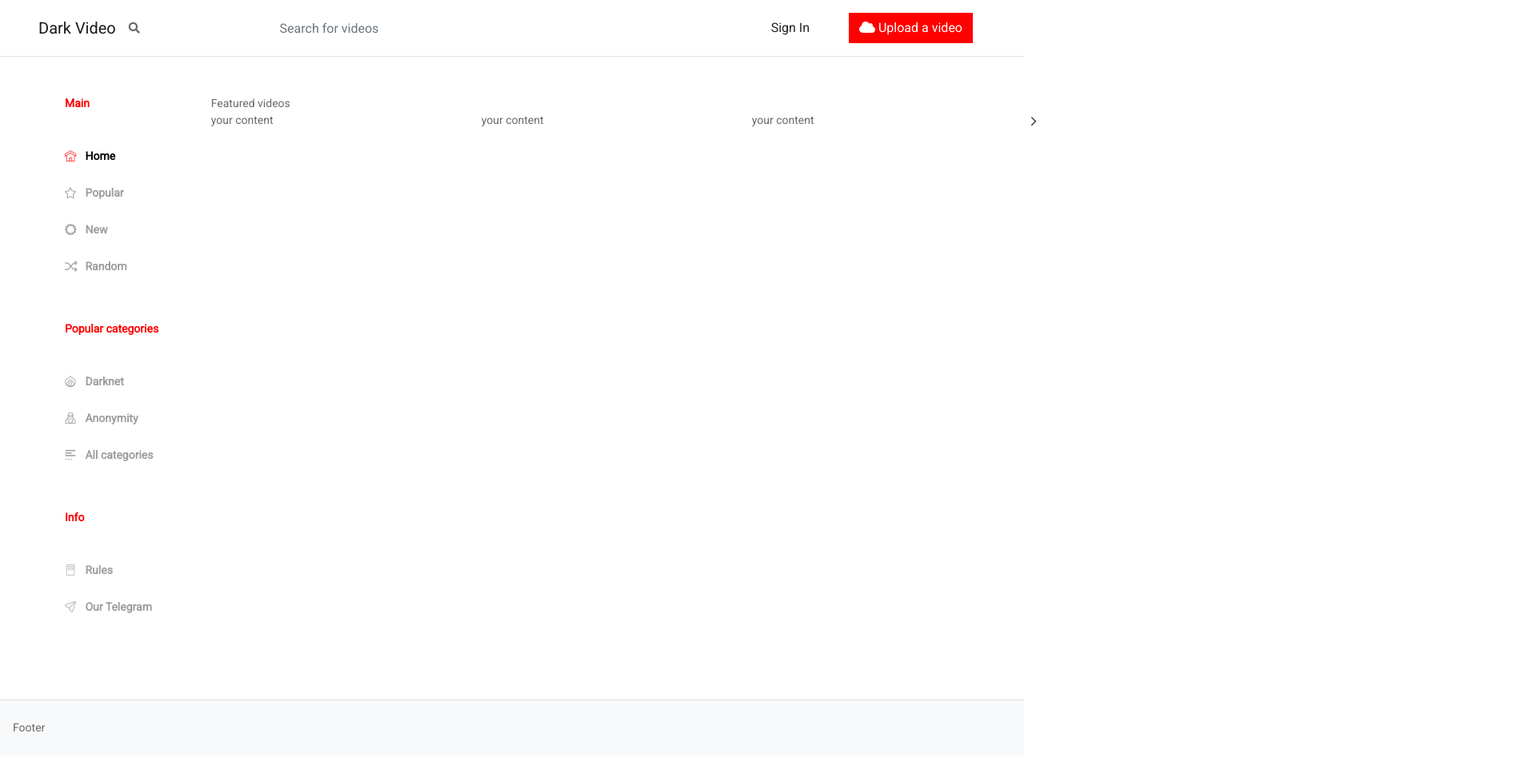
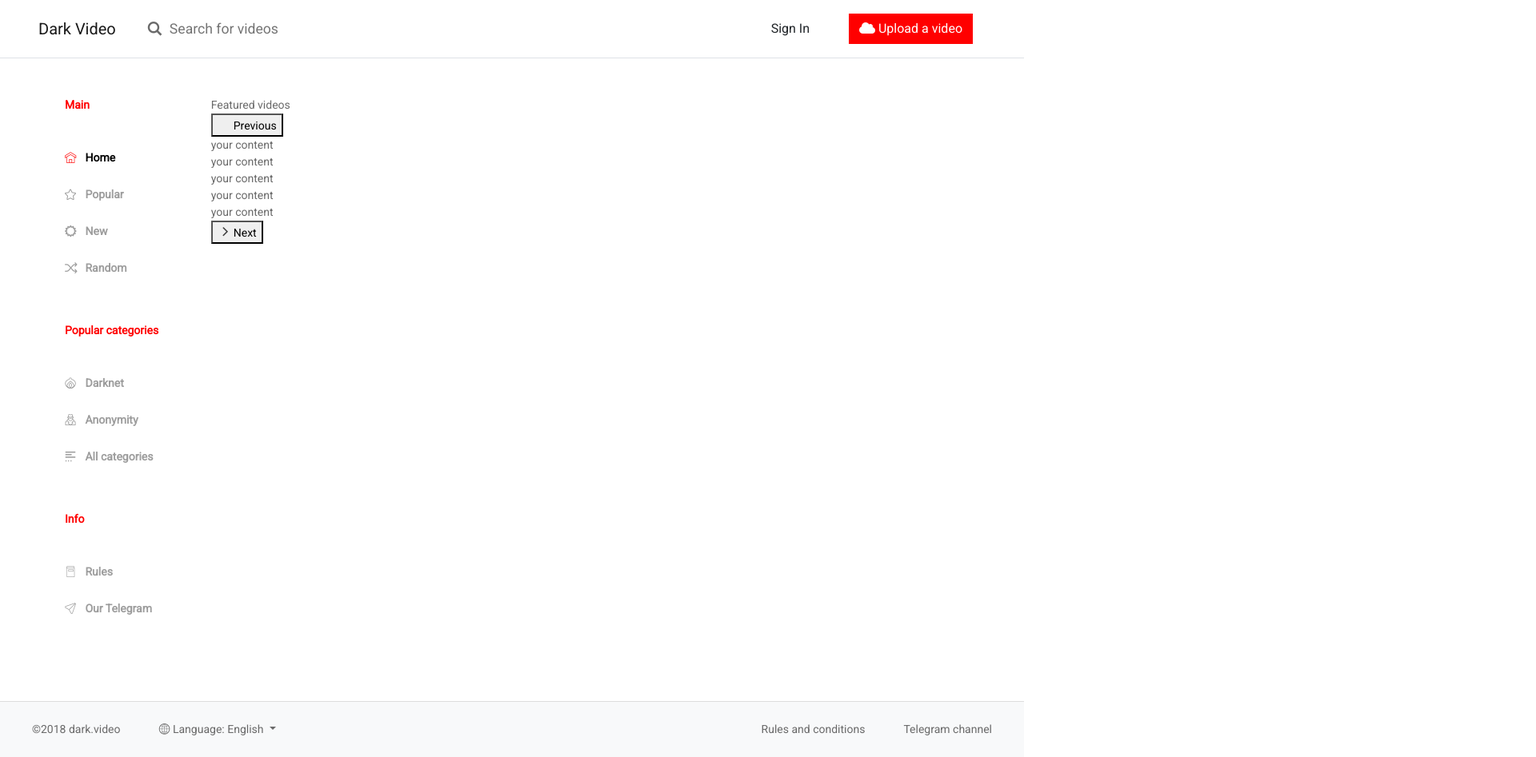
Before and after one commit to qkudev/vh-verstka, a website built with webpack: page src/index.html in a window 1280 px wide. Shown: the top 947 px of the page at 80% size, 1920 px wide, since content can reach past the window. Built offline with nearby package versions, Linux system fonts and the light colour scheme; files whose address does not match are found by name.

Commit message:
footer ended, header fixes

```diff
--- a/src/index.html
+++ b/src/index.html
@@ -3,31 +3,40 @@
   <head>
     <!-- Required meta tags -->
     <meta charset="utf-8">
+    <!-- Responsive display tag -->
     <meta name="viewport" content="width=device-width, initial-scale=1, shrink-to-fit=no">
 
+    <!-- Font Awesome CDN -->
     <link rel="stylesheet" href="https://use.fontawesome.com/releases/v5.7.2/css/all.css" integrity="sha384-fnmOCqbTlWIlj8LyTjo7mOUStjsKC4pOpQbqyi7RrhN7udi9RwhKkMHpvLbHG9Sr" crossorigin="anonymous">
+    <!-- Roboto fonts CDN -->
     <link href="https://fonts.googleapis.com/css?family=Roboto" rel="stylesheet">
   </head>
   <body>
 
     <!--Navigation start-->
-    <nav class="navbar navbar-expand-md navbar-light bg-white px-2 px-md-3 px-xl-5">
-      <a class="navbar-brand" href="#">
+    <nav class="navbar navbar-expand-md navbar-light bg-white px-3 px-xl-5">
+      <a class="navbar-brand my-2" href="#">
         Dark Video
       </a>
 
-      <!--Navbar collapsible-->
+      <!--Navbar collapsible start-->
       <div class="collapse navbar-collapse" id="navbarSupportedContent">
 
-        <i class="fas fa-search mr-1"></i>
-        <div class="container w-auto pr-0">
-          <form class="form-inline">
-            <input id="search" class="form-control mr-sm-2 w-100" type="search" placeholder="Search for videos"
-                   aria-label="Search">
-          </form>
+        <!--<i class="icon-search mr-1"></i>-->
+        <!--<div class="container w-auto pr-0">-->
+          <!--<form class="form-inline">-->
+            <!--<input id="search" class="form-control mr-sm-2 w-100" type="search" placeholder="Search for videos"-->
+                   <!--aria-label="Search">-->
+          <!--</form>-->
+        <!--</div>-->
+
+        <!-- Search -->
+        <div class="navbar-search">
+          <i class="icon-search"></i>
+          <input type="text" placeholder="Search for videos">
         </div>
 
-        <div class="d-inline-flex w-50">
+        <div class="d-inline-flex navbar-buttons">
           <div class="nav-link ml-auto">
             <button class="btn mx-1">Sign In</button>
           </div>
@@ -39,14 +48,17 @@
           </div>
         </div>
       </div>
+      <!--Navbar collapsible finish-->
 
+      <!--Navbar mobile start-->
       <div class="d-block d-md-none nav-mobile">
         <i class="icon-search"></i>
         <i class="icon-user"></i>
       </div>
+      <!--Navbar mobile finish-->
 
     </nav>
-    <!--Navigation stop-->
+    <!--Navigation finish-->
 
     <!--Layout start-->
     <div class="container-fluid mt-1 mt-md-2 px-0 mb-0">
@@ -169,8 +181,35 @@
       <!--Content finish-->
 
       <!--Footer start-->
-      <div class="footer">
-        Footer
+      <div class="footer d-flex flex-row">
+        <div class=" d-flex flex-column flex-md-row">
+          <a class="footer-item">
+            ©2018 dark.video
+          </a>
+          <div class="footer-item">
+            <div class="">
+              <div class="dropdown-toggle" data-toggle="dropdown" aria-haspopup="true" aria-expanded="false">
+                <i class="icon-globe-1"></i>
+                Language: English
+              </div>
+              <div class="dropdown-menu">
+                <!-- Dropdown menu links -->
+                <a class="dropdown-item" href="#">Russian</a>
+                <a class="dropdown-item active" href="#">English</a>
+                <a class="dropdown-item" href="#">Germany</a>
+              </div>
+            </div>
+          </div>
+        </div>
+
+        <div class="d-flex flex-column flex-md-row">
+          <a class="footer-item">
+            Rules and conditions
+          </a>
+          <a class="footer-item">
+            Telegram channel
+          </a>
+        </div>
       </div>
       <!--Footer finish-->
 
--- a/src/scss/layout.scss
+++ b/src/scss/layout.scss
@@ -1,6 +1,11 @@
+@import "variables";
 @import "~bootstrap/scss/bootstrap";
 
 .footer {
+  display: flex;
+  flex-direction: row;
+
+  justify-content: space-between !important;
   border-top: 1px solid #DDD;
   -webkit-border-radius: 0;
   -moz-border-radius: 0;
@@ -8,4 +13,32 @@
 
   padding: 1.5 * $spacer $spacer;
   background-color: $gray-100;
+
+  &-item {
+    margin: 0 1.5rem;
+    cursor: pointer !important;
+  }
 }
+
+.navbar{
+
+  &-search {
+    padding: 0 $spacer;
+    margin: 0 .25 * $spacer;
+
+    i {
+      font-size: 1.1rem;
+      margin: 0 .25 * $spacer;
+    }
+
+    input {
+      font-size: 1.1rem;
+      border: none;
+    }
+  }
+
+  &-buttons {
+    margin-left: auto;
+    width: fit-content;
+  }
+}
--- a/src/scss/sidebar/index.scss
+++ b/src/scss/sidebar/index.scss
@@ -25,7 +25,7 @@ i {
       }
     }
     &:hover {
-      color: #0D9EFF;
+      color: #C00;
       text-decoration: none;
       -webkit-transition: color .7s ease-out, background-color .7s ease-out, opacity .7s ease-out;
       -moz-transition: color .7s ease-out, background-color .7s ease-out, opacity .7s ease-out;
--- a/src/scss/styles.scss
+++ b/src/scss/styles.scss
@@ -3,13 +3,11 @@
 @import "nav";
 @import "layout";
 @import "~bootstrap/scss/bootstrap";
-@import "~slick-carousel/slick/slick.css";
-@import "~slick-carousel/slick/slick-theme.css";
-@import './fonts.scss';
-
+//@import "~slick-carousel/slick/slick.css";
+//@import "~slick-carousel/slick/slick-theme.css";
+@import "./fonts.scss";
 // Sidebar
 @import './sidebar/index';
-
 // Slick Slider
 @import './slick/index';
 
@@ -71,3 +69,7 @@ i {
 #search {
   border: none;
 }
+
+*{
+  outline-color: $primary;
+}
--- a/src/scss/variables.scss
+++ b/src/scss/variables.scss
@@ -1,4 +1,6 @@
 $primary: #F00;
+$primary-darken: #C00;
+
 $defaultColor: #495057;
 
 $border-radius: 0;
```
